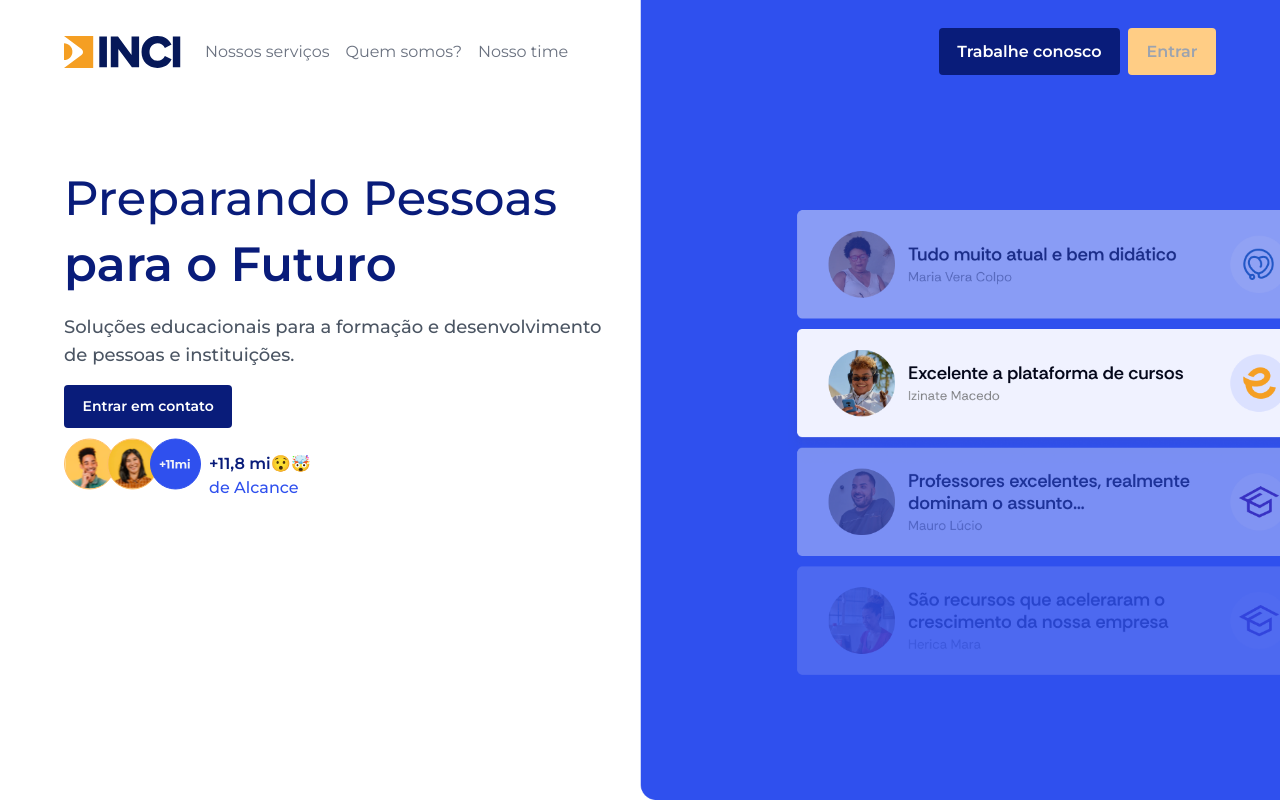
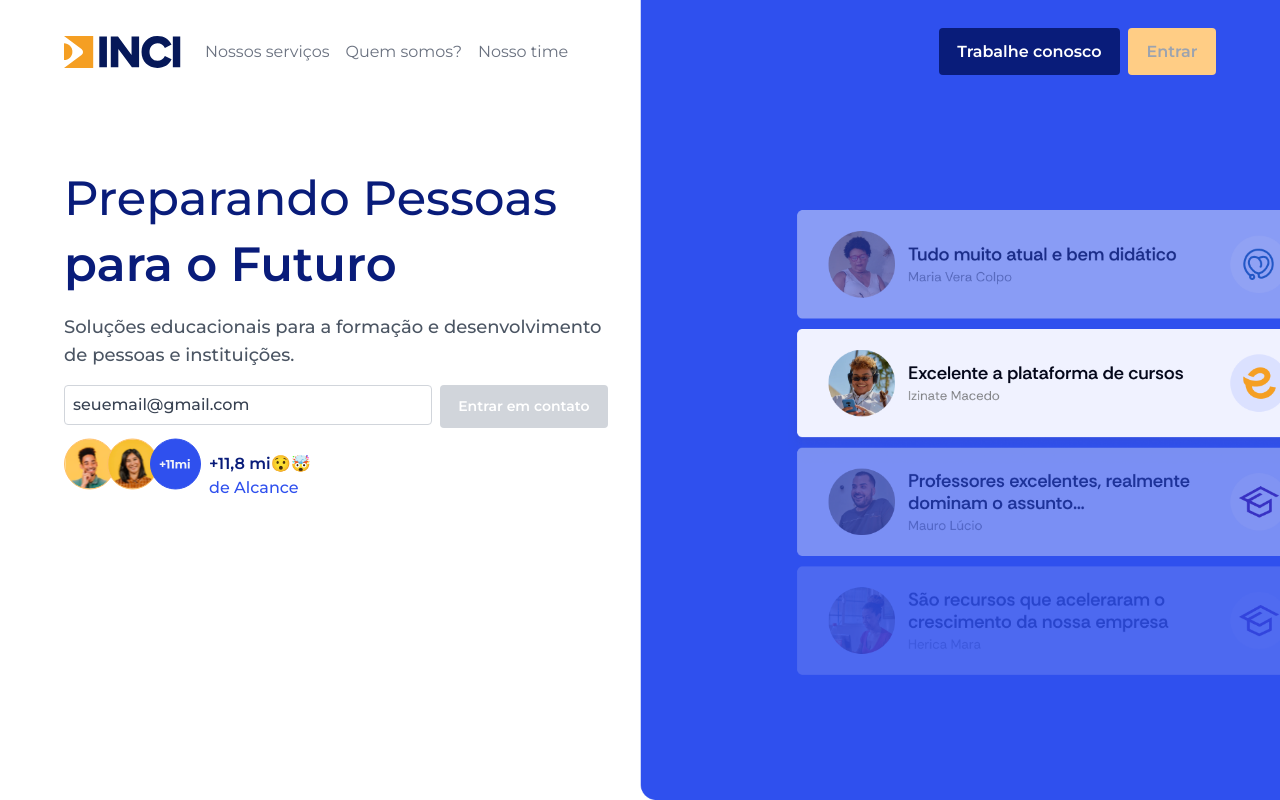
Before and after one commit to brunomat480/inciBrasil-challenge, a React (Vite) app: page / in a window 1280 px wide. Built offline with nearby package versions, Linux system fonts and the light colour scheme.

Commit message:
feat: validation of the contact form from the home page

```diff
--- a/src/pages/public/Home.tsx
+++ b/src/pages/public/Home.tsx
@@ -1,9 +1,47 @@
+import { zodResolver } from '@hookform/resolvers/zod';
+import { FormProvider, useForm } from 'react-hook-form';
+import { z } from 'zod';
+
 import rangeSvg from '../../assets/range.svg';
 import { Button } from '../../components/Button';
 import { Input } from '../../components/Input';
 import { Navbar } from '../../components/Navbar';
 
+const schemaContactForm = z.object({
+  email: z.string().min(1, 'Informe o e-mail').email('E-mail inválido'),
+});
+
+type ContactForm = z.infer<typeof schemaContactForm>;
+
 export function Home() {
+  const methods = useForm<ContactForm>({
+    defaultValues: {
+      email: '',
+    },
+    resolver: zodResolver(schemaContactForm),
+    mode: 'onChange',
+  });
+
+  const {
+    handleSubmit,
+    reset,
+    watch,
+    formState: { isSubmitting },
+  } = methods;
+
+  async function handleSendEmail({ email }: ContactForm) {
+    await new Promise((resolver) => setTimeout(resolver, 2000));
+
+    console.log({ email });
+
+    reset({
+      email: '',
+    });
+  }
+
+  const emailInput = watch('email');
+  const isSubmitDesabled = !emailInput;
+
   return (
     <div className="overflow-x-hidden">
       <Navbar />
@@ -21,21 +59,30 @@ export function Home() {
             </p>
 
             <div className="mt-4">
-              <form className="flex items-center gap-2">
-                {/* <Input
-                  className="flex flex-1 placeholder:text-gray-700 placeholder:font-medium"
+              <FormProvider {...methods}>
+                <form
+                  onSubmit={handleSubmit(handleSendEmail)}
+                  className="flex items-start gap-2"
+                >
+                  <div className="flex flex-1 flex-col">
+                    <Input
+                      nameField="email"
+                      className="w-full placeholder:text-gray-700 placeholder:font-medium"
                       placeholder="seuemail@gmail.com"
-                /> */}
+                    />
+                  </div>
 
                   <div>
                     <Button
                       type="submit"
+                      disabled={isSubmitDesabled || isSubmitting}
                       className="bg-blue-primary text-white text-sm"
                     >
                       Entrar em contato
                     </Button>
                   </div>
                 </form>
+              </FormProvider>
 
               <div className="flex items-center gap-2">
                 <img src={rangeSvg} alt="" />
--- a/src/pages/public/SignIn.tsx
+++ b/src/pages/public/SignIn.tsx
@@ -27,18 +27,19 @@ export function SignIn() {
 
   const {
     handleSubmit,
-    reset,
+    watch,
     formState: { isSubmitting },
   } = methods;
 
-  function handleSignIn({ email, password }: SignInForm) {
+  async function handleSignIn({ email, password }: SignInForm) {
+    await new Promise((resolver) => setTimeout(resolver, 2000));
+
     console.log({ email, password });
+  }
 
-    reset({
-      email: '',
-      password: '',
-    });
-  }
+  const emailInput = watch('email');
+  const passwordInput = watch('password');
+  const isSubmitDesabled = emailInput && passwordInput;
 
   return (
     <div className=" pb-14 bg-background">
@@ -96,7 +97,10 @@ export function SignIn() {
               </p>
 
               <div className="mt-2">
-                <Button className="bg-blue-primary text-white text-sm">
+                <Button
+                  disabled={!isSubmitDesabled || isSubmitting}
+                  className="bg-blue-primary text-white text-sm"
+                >
                   Entrar
                 </Button>
               </div>
```
Lines whose indentation alone changed are shown as unchanged.
